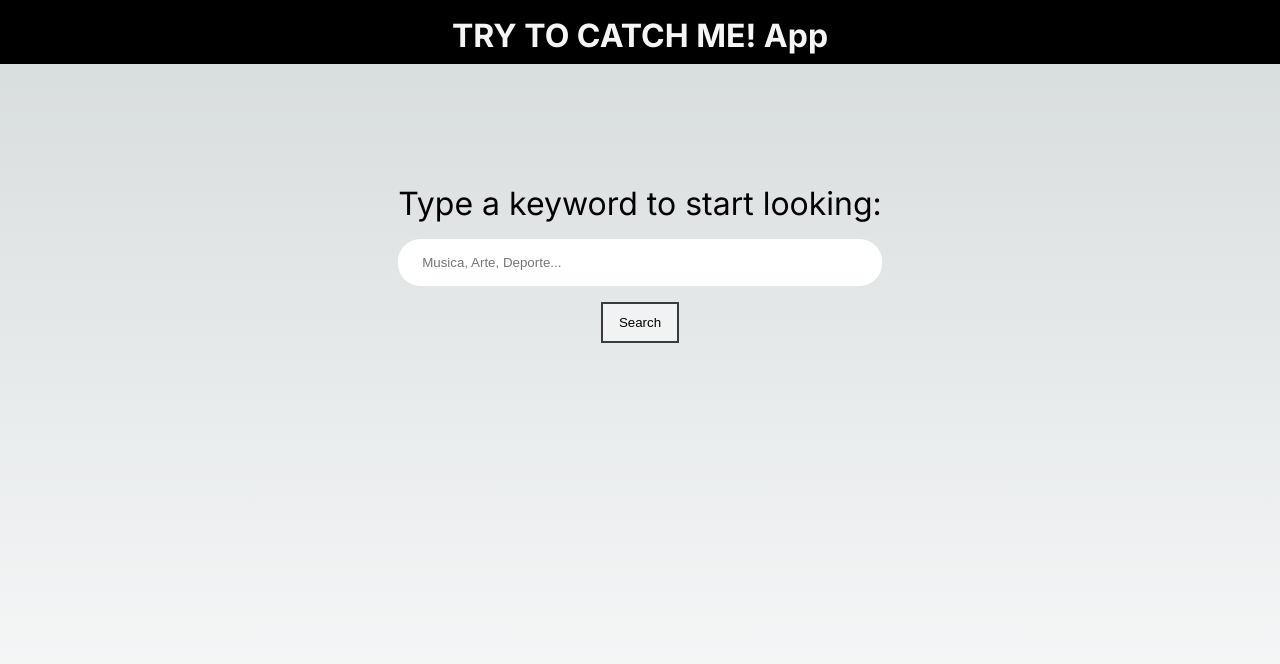
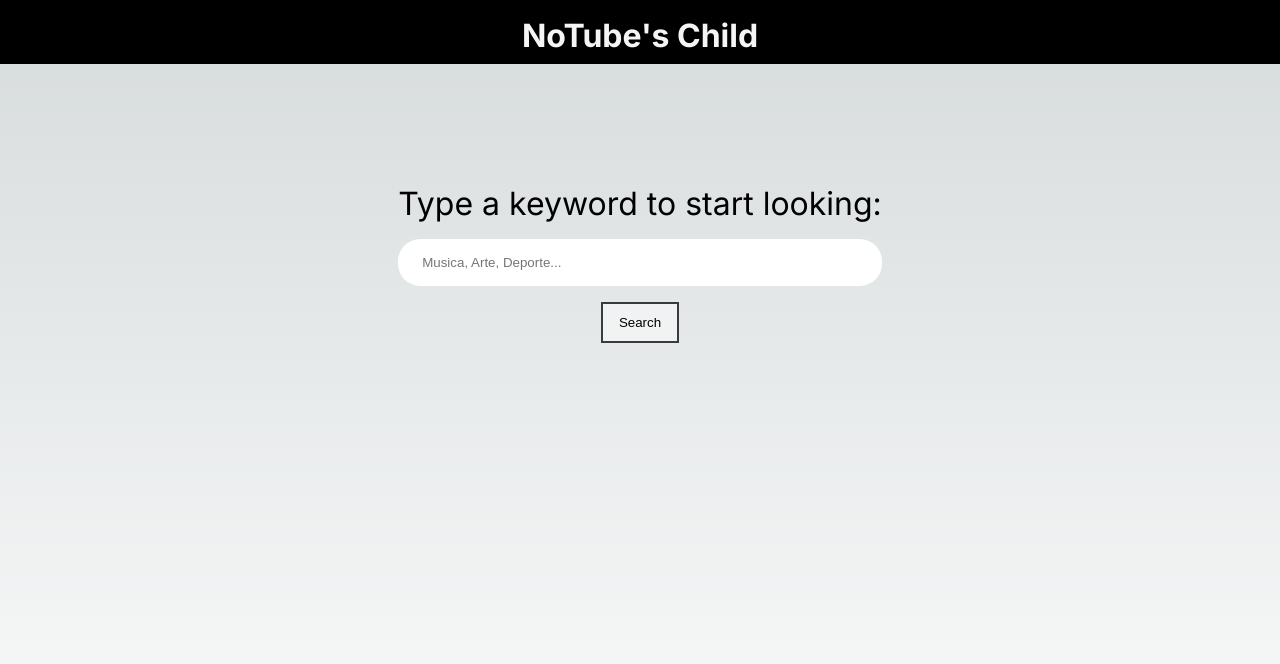
Before and after one commit to WillAvatec/youtube-downloader, a Next.js app: page / in a window 1280 px wide. Shown: the top 664 px of the page. Built offline with nearby package versions, Linux system fonts and the light colour scheme.

Commit message:
refact: Change title text

```diff
--- a/src/app/layout.tsx
+++ b/src/app/layout.tsx
@@ -20,7 +20,7 @@ export default function RootLayout({
       <body className={inter.className}>
         <header>
           <Link href="/">
-            <h1>TRY TO CATCH ME! App</h1>
+            <h1>NoTube's Child</h1>
           </Link>
         </header>
         <div className="header-filler" />
```
